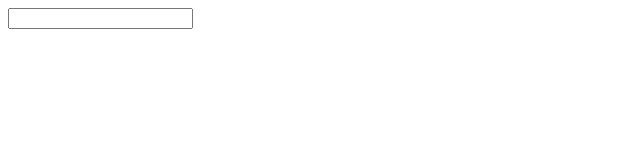
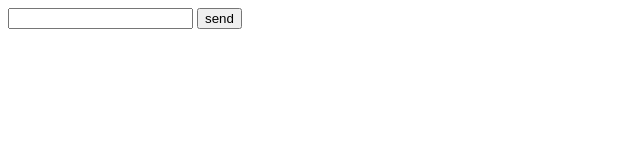
Before and after one commit to breydivasquez/branchTest, a plain HTML site: page index.html in a window 1280 px wide. Shown: the whole page, without its empty margins (0-640 px from the left). Drawn offline with Linux system fonts and the light colour scheme.

Commit message:
third commit

```diff
--- a/index.html
+++ b/index.html
@@ -8,5 +8,6 @@
 </head>
 <body>
   <input type="number" name="num" id="num" />
+  <input type="button" value="send">
 </body>
 </html>
```
